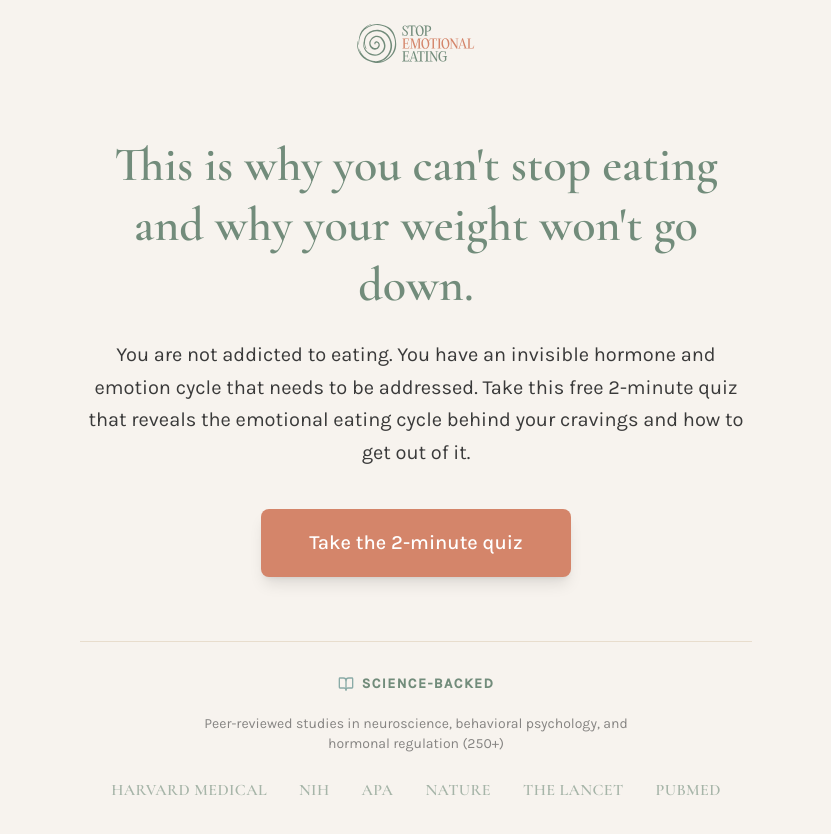
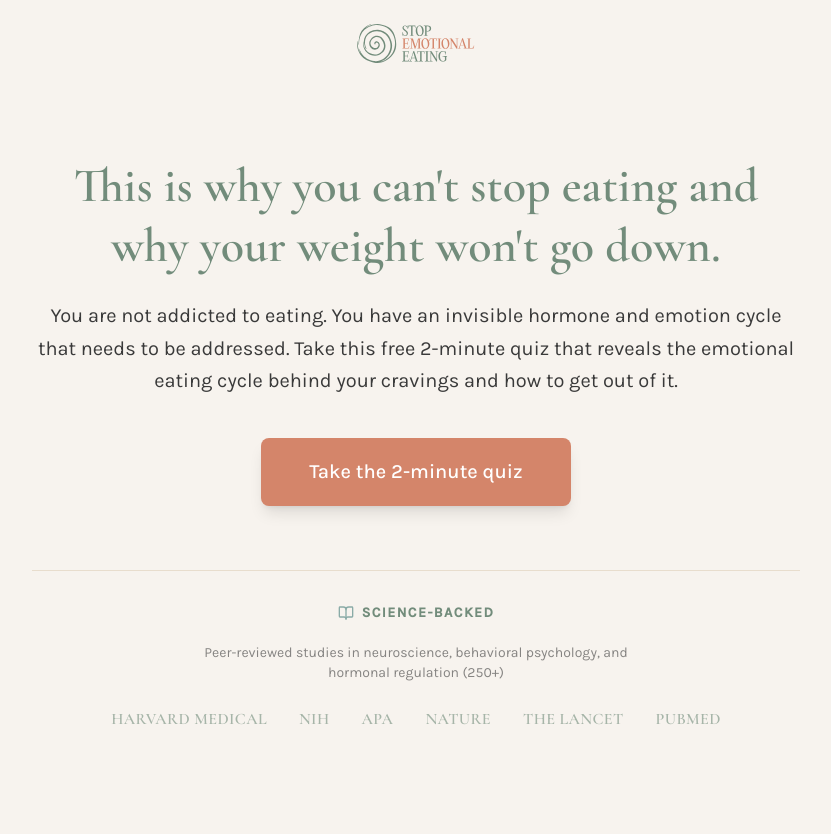
Before and after one commit to stefanpopadic/stop-emotional-eating, a React (Vite) app: page / in a window 1280 px wide. Shown: the top 834 px of the page, without its empty margins (224-1055 px from the left). After the commit the page ends 800 px from the top, so only its background shows below. Built offline with nearby package versions, Linux system fonts and the light colour scheme.

Commit message:
Widen main quiz content container (2xl → 3xl)

```diff
--- a/src/pages/Quiz.tsx
+++ b/src/pages/Quiz.tsx
@@ -383,7 +383,7 @@
 
       {/* Quiz Content */}
       <main className="flex-grow flex items-center justify-center px-6 py-12">
-        <div className="w-full max-w-2xl">
+        <div className="w-full max-w-3xl">
           <AnimatePresence mode="wait">
             {renderStep()}
           </AnimatePresence>
```
